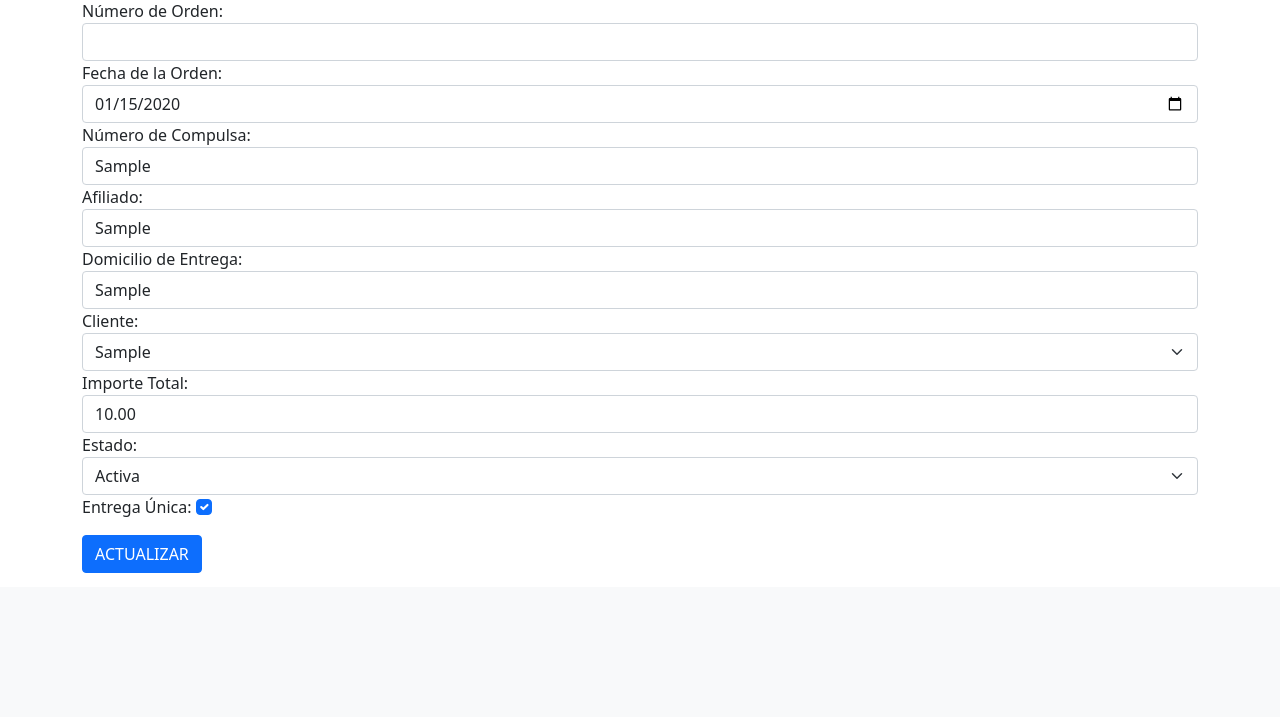
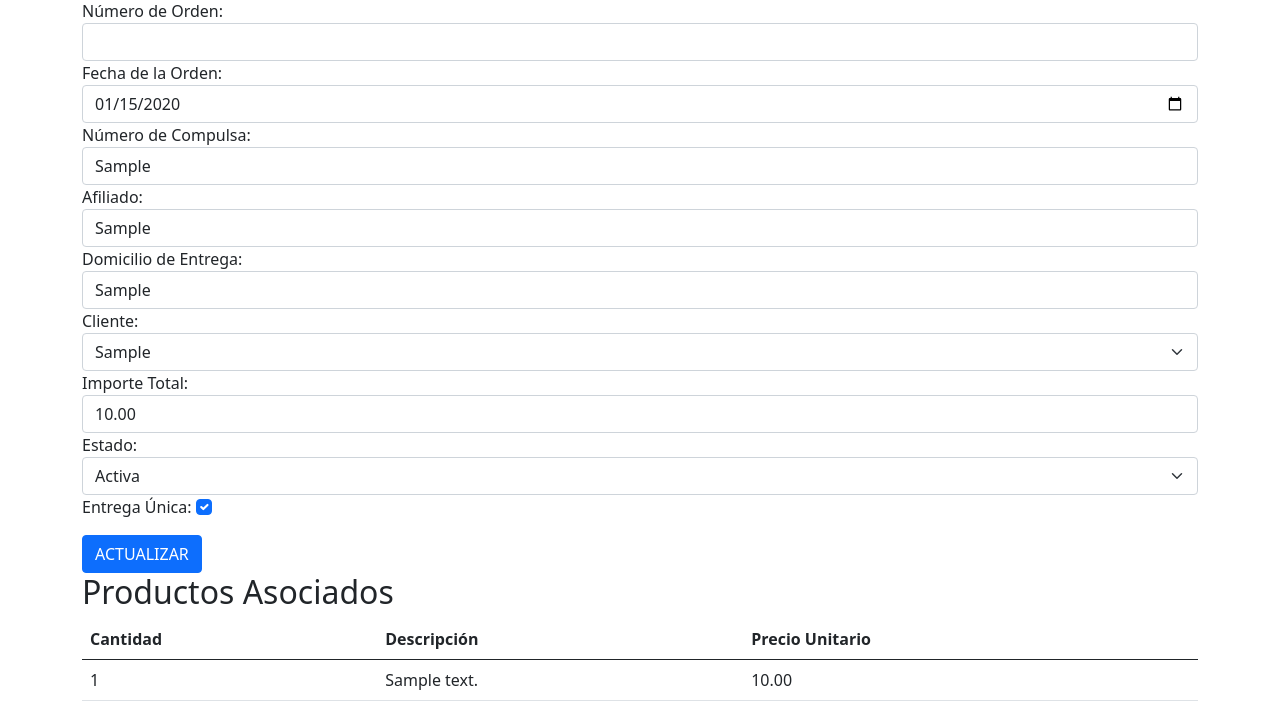
Before and after one commit to MelinaJB/tpfinal_backend, a Django app: page /oc/modificar_oc/1/ in a window 1280 px wide. Shown: the part 213-930 px from the top of the page. Before the commit the page ends 786 px from the top, so only its background shows below. Run offline with Django 5.2, Linux system fonts and the light colour scheme; a user stored in the database is signed in; tables that the repository leaves empty hold one stand-in row (values such as "Sample post").

Commit message:
correcto guardado de productos y display

```diff
--- a/oc/models.py
+++ b/oc/models.py
@@ -25,11 +25,6 @@ class OrdenCompra(models.Model):
     afiliado = models.CharField(max_length=200, blank=True, null=True)
     domicilioafiliado = models.CharField(max_length=300, blank=True, null=True)
     cliente = models.ForeignKey(Cliente, on_delete=models.CASCADE)
-
-    # # Campos para almacenar los datos de la tabla de productos
-    # cantidad = models.IntegerField(null=True, blank=True)
-    # descripcion = models.CharField(max_length=255, null=True, blank=True)
-    # precio_unitario = models.DecimalField(max_digits=10, decimal_places=2, null=True, blank=True)
     importe_total = models.DecimalField(max_digits=20, decimal_places=2, null=True, blank=True)
 
     estado = models.CharField(max_length=20, choices=ESTADO_CHOICES, default='pendiente')
@@ -40,15 +35,13 @@ class OrdenCompra(models.Model):
         return self.numero + ' - ' + self.estado  # Puedes cambiar esto según cómo quieras mostrar la orden de compra en el admin
 
 class Producto(models.Model):
-    orden_compra = models.ForeignKey('OrdenCompra', on_delete=models.CASCADE, related_name='productos')
+    orden_compra = models.ForeignKey(OrdenCompra, on_delete=models.CASCADE, related_name='productos')
     cantidad = models.IntegerField()
-    descripcion = models.CharField(max_length=255)
+    descripcion = models.CharField(max_length=255, default="")
     precio_unitario = models.DecimalField(max_digits=10, decimal_places=2)
 
     def __str__(self):
-        return f'{self.detalle} - {self.orden_compra.numero}'
-
-
+        return f'{self.descripcion} - {self.orden_compra.numero}'
 
 
 #SUBIR PDF ////////////////
--- a/oc/templates/listado_oc.html
+++ b/oc/templates/listado_oc.html
@@ -33,6 +33,7 @@
          <th scope="col">Cliente</th>
          <th scope="col">Afiliado</th>
          <th scope="col">Fecha de OC</th>
+         <th scope="col">Importe</th>
          <th scope="col">Estado</th>
          <th scope="col">Modificar</th>
        </tr>
@@ -44,6 +45,7 @@
          <td>{{ oc.cliente }}</td>
          <td>{{ oc.afiliado }}</td>
          <td>{{ oc.fecha }}</td>
+         <td>{{ oc.importe_total}}</td>
          <td>{{ oc.estado }}</td>
          <td><a class="btn btn-light" href="{% url 'oc:modificar_oc' oc.id %}">MODIFICAR</a></td>
 
--- a/oc/templates/modificar_oc.html
+++ b/oc/templates/modificar_oc.html
@@ -14,9 +14,26 @@
     <button class="btn btn-primary mt-3">ACTUALIZAR</button>
 </form>
 
-
-
-
+<!-- Tabla para mostrar los productos asociados a la orden de compra -->
+<h2>Productos Asociados</h2>
+<table class="table">
+    <thead>
+        <tr>
+            <th>Cantidad</th>
+            <th>Descripción</th>
+            <th>Precio Unitario</th>
+        </tr>
+    </thead>
+    <tbody>
+        {% for producto in nroid.productos.all %}
+            <tr>
+                <td>{{ producto.cantidad }}</td>
+                <td>{{ producto.descripcion }}</td>
+                <td>{{ producto.precio_unitario }}</td>
+            </tr>
+        {% endfor %}
+    </tbody>
+</table>
 
 
 {% endblock %}
--- a/oc/views.py
+++ b/oc/views.py
@@ -46,7 +46,6 @@ class nuevaOC(TemplateView):
     template_name = 'nueva_oc.html'
 
     def get(self, request):
-        # Formularios vacíos para subir el PDF y crear una nueva orden de compra
         pdf_form = PDFUploadForm()
         oc_form = nuevaOCForm()
         return render(request, self.template_name, {
@@ -55,20 +54,16 @@ class nuevaOC(TemplateView):
             'extraido': None,
         })
 
-
     def post(self, request):
-        # Si se está enviando el formulario de subida del PDF
         if 'upload_pdf' in request.POST:
             pdf_form = PDFUploadForm(request.POST, request.FILES)
             if pdf_form.is_valid():
-                # Guardar el PDF y extraer datos
                 pdf_instance = pdf_form.save()
                 datos = extraer_datos(pdf_instance.file.path)
                 cliente = Cliente.objects.get(cliente=datos.get('uoc'))
 
-                print(datos)
+                print("Datos extraídos:", datos)
 
-                # Configurar los valores extraídos como iniciales para el formulario de nueva orden de compra
                 oc_form = nuevaOCForm(initial={
                     'numero': datos.get('numero_orden'),
                     'fecha': datos.get('fecha_orden'),
@@ -80,43 +75,56 @@ class nuevaOC(TemplateView):
                     'importe_total': datos.get('importe_total')
                 })
 
-                # Usar la lista de productos extraídos de utils.py
                 productos = datos.get('detalle_orden', [])
 
-                print(productos)
+                print("Productos extraídos:", productos)
 
                 return render(request, self.template_name, {
-                    'pdf_form': PDFUploadForm(),  # Volver a mostrar el formulario vacío
+                    'pdf_form': PDFUploadForm(),
                     'oc_form': oc_form,
-                    'productos': productos, # Lista de productos extraídos
+                    'productos': productos,
                 })
             else:
                 return render(request, self.template_name, {
                     'pdf_form': pdf_form,
                     'oc_form': nuevaOCForm()
                 })
-        # Si se está enviando el formulario de la orden de compra
+
         else:
             oc_form = nuevaOCForm(request.POST)
             if oc_form.is_valid():
                 orden_compra = oc_form.save()
-                # Guardar los productos asociados a la orden de compra
-                for i in range(len(request.POST.getlist('productos[0][cantidad]'))):
+                print("Orden de compra guardada:", orden_compra)
+
+                productos_data = request.POST.getlist('productos')
+
+                cantidad_list = request.POST.getlist('cantidad')
+                descripcion_list = request.POST.getlist('descripcion')
+                precio_unitario_list = request.POST.getlist('precio_unitario')
+
+
+                # Iterar sobre cada producto extraído y guardarlo en la base de datos
+                for i in range(len(cantidad_list)):
                     Producto.objects.create(
                         orden_compra=orden_compra,
-                        cantidad=request.POST.getlist(f'productos[{i}][cantidad]')[0],
-                        descripcion=request.POST.getlist(f'productos[{i}][descripcion]')[0],
-                        precio_unitario=request.POST.getlist(f'productos[{i}][precio_unitario]')[0]
-                    )
-                return redirect('oc:listado_oc')  # Redirige a la página de listado
+                        cantidad=cantidad_list[i],
+                        descripcion=descripcion_list[i],
+                        precio_unitario=precio_unitario_list[i]
+                        )
+                    print("Producto guardado:", {
+                        'cantidad': cantidad_list[i],
+                        'descripcion': descripcion_list[i],
+                        'precio_unitario': precio_unitario_list[i]
+                        })
+
+                return redirect('oc:listado_oc')
             else:
-                return render(request, self.template_name, {
-                    'pdf_form': PDFUploadForm(),
-                    'oc_form': oc_form
-                })
+                print("Formulario de OC no válido:", oc_form.errors)
 
-
-
+        return render(request, self.template_name, {
+            'pdf_form': PDFUploadForm(),
+            'oc_form': oc_form
+        })
 
 
 #MODIFICAR OC
@@ -167,36 +175,3 @@ class nuevoCliente(TemplateView):
             form.save()
             return redirect('oc:listado_clientes')
         return render(request, self.template_name, {'form': form})
-
-
-#CARGAR PDF///////////////////////////////////////////////////////////
-# class PDFUploadView(View):
-#     def get(self, request):
-#         form = PDFUploadForm()
-#         return render(request, 'subir_pdf.html', {'form': form})
-
-#     def post(self, request):
-#         form = PDFUploadForm(request.POST, request.FILES)
-#         if form.is_valid():
-#             pdf_instance = form.save()
-#             datos = extraer_datos(pdf_instance.file.path)  # Extrae los datos del PDF
-
-#             # Imprimir los datos extraídos para verificar
-#             print(datos)
-
-#             cliente = Cliente.objects.get(cliente=datos.get('uoc'))
-
-#             # Configura los datos extraídos como valores iniciales en el formulario
-#             oc_form = nuevaOCForm(initial={
-#                 'numero': datos.get('numero_orden') or '',
-#                 'fecha': datos.get('fecha_orden') or '',
-#                 'nrocompulsa': datos.get('numero_compulsa') or '',
-#                 'afiliado': datos.get('nombre_afiliado') or '',
-#                 'domicilioafiliado': "Dirección no especificada en el PDF",
-#                 'cliente': cliente.id or '',  # Guardar como afiliado si no se selecciona cliente
-#                 'estado': 'pendiente',  # Puedes configurar un estado predeterminado
-#                 'detalle': datos.get('detalle_orden') or '',
-#                 'importe_total': datos.get('importe_total') or ''
-#             })
-#             return render(request, 'nueva_oc.html', {'form': oc_form})
-#         return render(request, 'subir_pdf.html', {'form': form})
```
Also changed, not shown: oc/templates/nueva_oc.html (+6 -4 lines), oc/migrations/0007_remove_ordencompra_cantidad_and_more.py (added).
